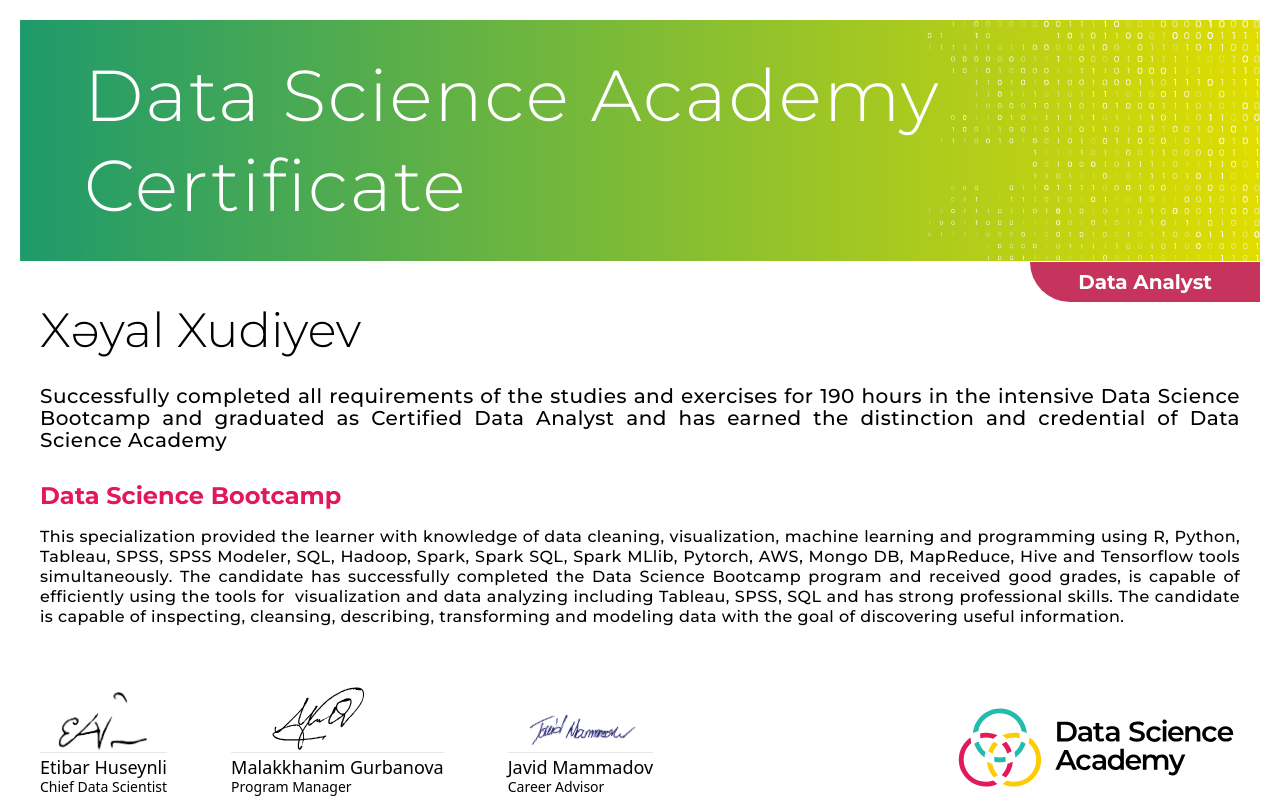
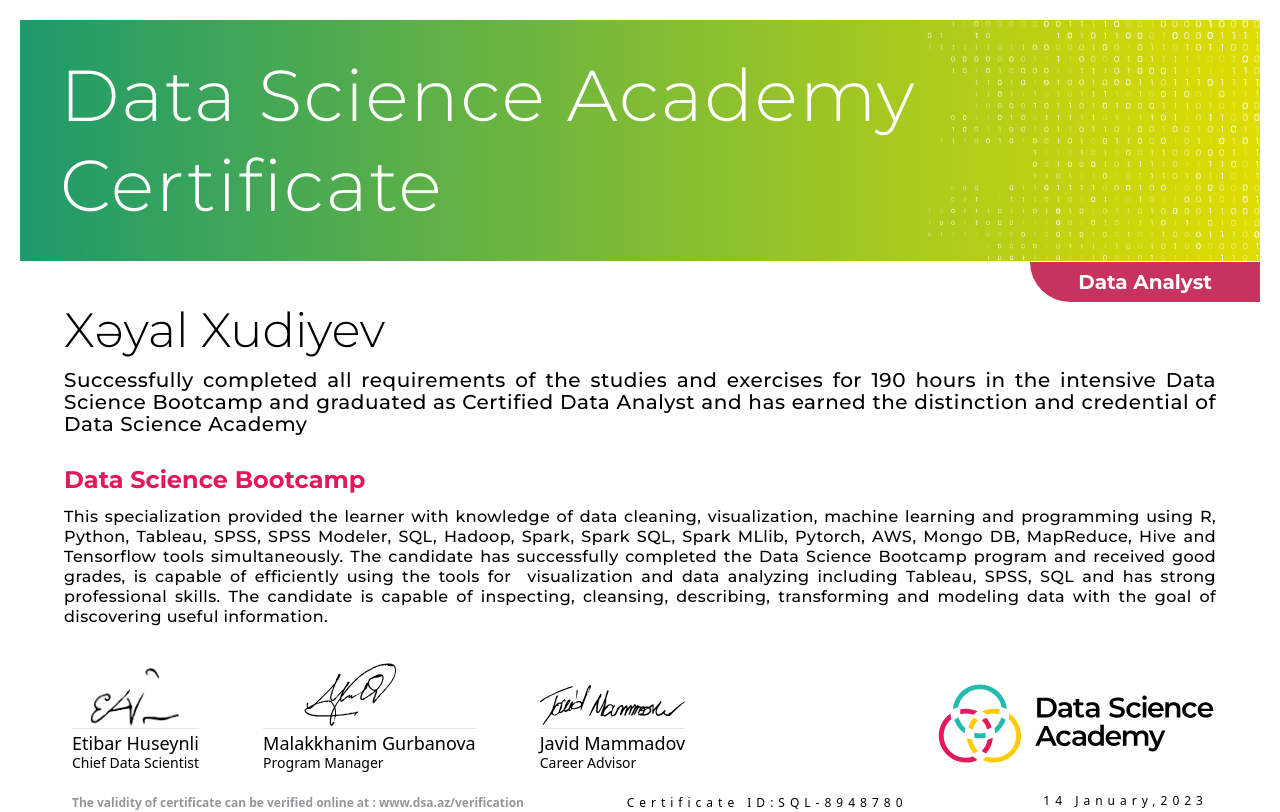
Before and after one commit to XayalXudiyev/Certificate, a React (Vite) app: page / in a window 1280 px wide. Shown: the top 812 px of the page. Built offline with nearby package versions, Linux system fonts and the light colour scheme.

Commit message:
support 7

```diff
--- a/src/components/layout/content/Content.jsx
+++ b/src/components/layout/content/Content.jsx
@@ -42,13 +42,13 @@
 
   return (
     <div>
-      <div className='px-10 font-montserrat'>
-        <textarea rows='1' className='w-full focus:outline-none capitalize pb-6 font-light text-5xl'>Xəyal xudiyev</textarea>
+      <div className='px-16 font-montserrat'>
+        <textarea rows='1' className='w-full focus:outline-none capitalize pb-2 font-light text-5xl'>Xəyal xudiyev</textarea>
         <textarea onChange={(e) => setTitle(e.target.value)} value={title} rows="4" className='title  w-full focus:outline-none text-xl text-justify leading-[22px] font-medium tracking-wide '>
           {title}
         </textarea>
-        <textarea rows="1" className='w-full focus:outline-none text-2xl pt text-[#e2175c] font-bold'>Data Science Bootcamp</textarea>
-        <textarea onChange={(e) => setContent(e.target.value)} value={content} rows="8" className='content w-full focus:outline-none tracking-wide text-justify leading-5 font-medium my-2'>
+        <textarea rows="1" className='w-full focus:outline-none text-2xl  text-[#e2175c] font-bold'>Data Science Bootcamp</textarea>
+        <textarea onChange={(e) => setContent(e.target.value)} value={content} rows="8" className='content w-full focus:outline-none tracking-wide text-justify leading-5 font-medium my-1'>
           {content}
         </textarea>
       </div>
@@ -56,10 +56,7 @@
       <div className='flex-col px-10'>
         <div className='flex justify-between items-end'>
 
-
-
-
-          <div className='flex gap-16 text-start'>
+          <div className='flex gap-16 text-start px-8'>
             <div className='pt-2 relative'>
               <img src={EtibarM} alt="" className='absolute bottom-6 m-2' />
 
@@ -75,7 +72,7 @@
               <p className='text-sm font-light leading-3'>Program Manager</p>
             </div>
             <div className='pt-2 relative'>
-              <img src={Cavid} alt="" className='absolute bottom-3 block w-svw ' />
+              <img src={Cavid} alt="" className='absolute bottom-11 block w-svw ' />
               <hr className='' />
               <p className='font-medium text-lg'>Javid Mammadov</p>
               <p className='text-sm font-light leading-3'>Career Advisor</p>
@@ -84,17 +81,11 @@
 
           </div>
 
-
-
-
-
-
-
           <div>
-            <img src={Logo} alt="" className='w-72' />
+            <img src={Logo} alt="" className='w-72 mr-5 ' />
           </div>
         </div>
-        <div className='flex justify-between items-center mt-8 text-xs '>
+        <div className='flex justify-between items-center mt-6 text-xs px-8 '>
           <p className='text-[#959699]   font-bold'>The validity of certificate can be verified online at : <a href="http://www.dsa.az/verification">www.dsa.az/verification</a></p>
           <div className=' flex  tracking-[5px] pl-9 '>Certificate ID:<textarea className=' tracking-[5px]  focus:outline-none' rows='1'>SQL-8948780</textarea></div>
           <p ><textarea rows="1" className='tracking-[5px] focus:outline-none w-52 text-end'>14 January,2023</textarea></p>
--- a/src/components/layout/hero/Hero.jsx
+++ b/src/components/layout/hero/Hero.jsx
@@ -15,7 +15,7 @@
     return (
         <div className='relative '>
             <img src={imageUrl} alt="" className='w-full' />
-            <h1 className='absolute inset-0 pl-16 text-start flex items-center text-7xl tracking-wide  leading-tight text-white font-montserrat font-light'>Data Science Academy <br /> Certificate</h1>
+            <h1 className='absolute inset-0 pl-10 text-start flex items-center text-7xl tracking-wide  leading-tight text-white font-montserrat font-light'>Data Science Academy <br /> Certificate</h1>
         </div>
     );
 };
```
Also changed, not shown: public/signatures/Cavid.svg.
